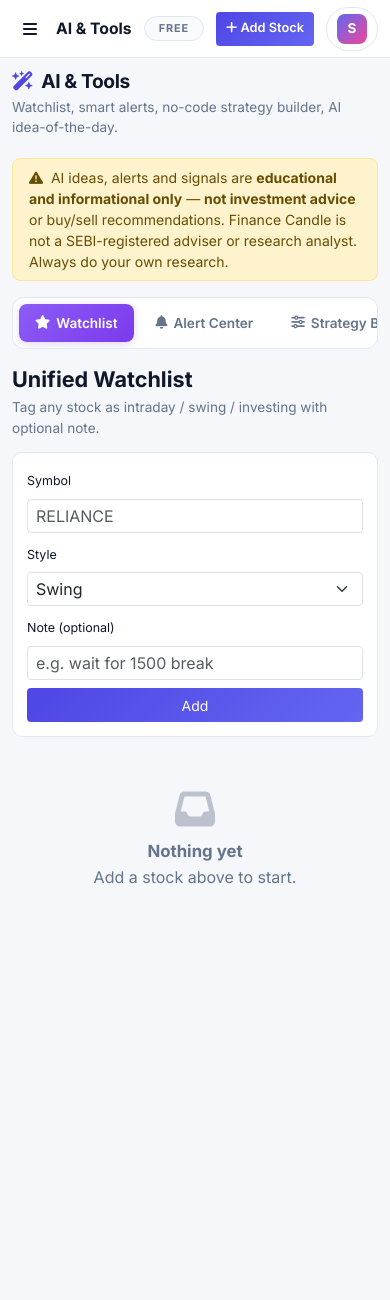
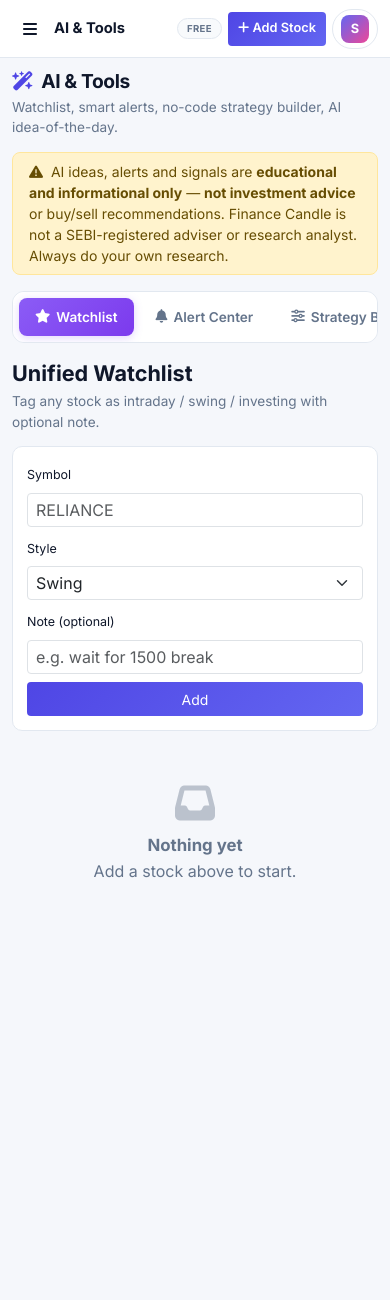
Before and after one commit to BhushanDhammrakshit/Portfolio-Management, a Flask app: page /ai-tools in a window 390 px wide. Shown: the top 1300 px of the page. Run offline with Flask 3, Linux system fonts and the light colour scheme; the visitor is signed in with stand-in values (Sample User, id 1); data that the repository does not hold is empty; some libraries are stand-ins or nearby versions.

Commit message:
Update style.css

```diff
--- a/application/static/CSS/style.css
+++ b/application/static/CSS/style.css
@@ -1494,3 +1494,72 @@ html, body { max-width: 100%; overflow-x: hidden; }
     .tool-help > summary { padding: 9px 12px; }
     .tool-help-body { padding: 4px 12px 12px 12px; }
 }
+
+/* =========================================================================
+   Global mobile polish — site-wide safety net (applies to every page that
+   uses layout.html). Catches overflow, oversized media, cramped topbar and
+   long-word breaks that individual templates may miss.
+   ========================================================================= */
+
+/* 1) Never let media / embeds / preformatted text force horizontal scroll */
+img, svg, video, canvas, iframe, table { max-width: 100%; }
+pre, code { white-space: pre-wrap; word-wrap: break-word; overflow-wrap: anywhere; }
+
+/* 2) Any element that opts into horizontal scrolling gets smooth touch scroll */
+.table-responsive, .fa-table-scroll, .oc-table-wrap, [class*="-tablewrap"] {
+    -webkit-overflow-scrolling: touch;
+}
+
+/* Tablet & phone (≤ 991.98px) */
+@media (max-width: 991.98px) {
+    /* Break long words (symbols, emails, URLs) instead of overflowing */
+    .surface-card, .app-content, .page-header, .holding-name,
+    .stock-detail-value, .dash-card-value { overflow-wrap: anywhere; }
+}
+
+/* Phone (≤ 576px): tighten the top bar so actions never collide */
+@media (max-width: 576px) {
+    .app-topbar { gap: 6px; }
+    .topbar-actions { gap: 6px; }
+    .topbar-title {
+        font-size: .92rem; overflow: hidden; text-overflow: ellipsis;
+        white-space: nowrap; max-width: 40vw;
+    }
+    /* Plan badge: keep it, just make it compact */
+    .plan-badge { padding: 5px 9px; font-size: .6rem; letter-spacing: .04em; }
+    .plan-badge::after { display: none; } /* drop shimmer to save paint */
+    /* Persona switch: icon only */
+    .persona-switch-btn { padding: 6px 8px; }
+    .persona-switch-chev { display: none; }
+    /* Add-stock CTA already icon-only via existing rules */
+    .topbar-user-btn { padding: 5px 8px; }
+
+    /* Section spacing breathes less */
+    .page-header { margin-bottom: 14px; }
+
+    /* Bootstrap grid gutters can push content wide; keep rows in bounds */
+    .row { --bs-gutter-x: .75rem; }
+
+    /* Dropdown menus: keep within viewport */
+    .dropdown-menu { max-width: calc(100vw - 24px); }
+    .persona-switch-menu { max-width: calc(100vw - 24px); }
+}
+
+/* Very small phone (≤ 400px): hide plan badge text-shimmer heavy bits,
+   shrink avatars a touch so the row always fits. */
+@media (max-width: 400px) {
+    .topbar-title { max-width: 34vw; }
+    .user-avatar-sm { width: 28px; height: 28px; font-size: .8rem; }
+    .persona-switch-ico { font-size: .85rem; }
+}
+
+/* Make any bare/unwrapped data table scroll horizontally on phones instead of
+   forcing the whole page to overflow. */
+@media (max-width: 768px) {
+    .app-content table:not(.oc-table):not(.fa-table) {
+        display: block; width: 100%; overflow-x: auto;
+        -webkit-overflow-scrolling: touch; white-space: nowrap;
+    }
+    /* Common KPI / stat grids that stay multi-column: cap at 2 on phones */
+    .fa-pillars, .rrg-quads-top, .signal-indicators { grid-template-columns: repeat(2, 1fr) !important; }
+}
```
